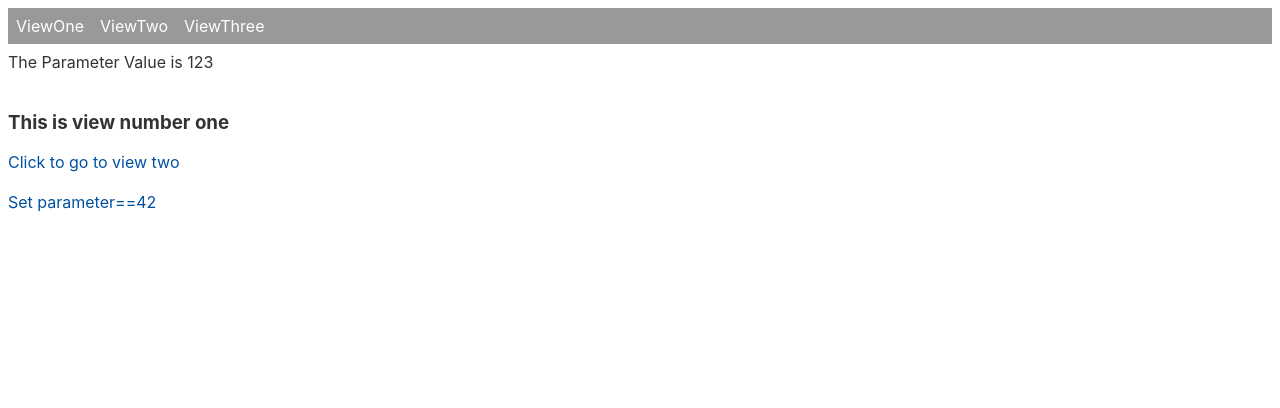
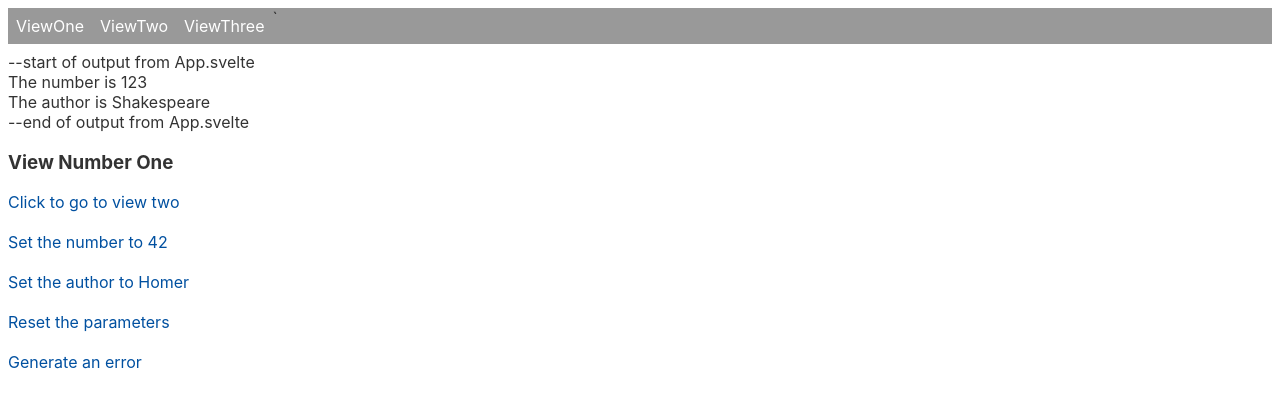
Before and after one commit to ecurbsniktaw/svelte-multiview-template, a Svelte app: page / in a window 1280 px wide. Shown: the top 408 px of the page. Built offline with nearby package versions, Linux system fonts and the light colour scheme.

Commit message:
readme 2

```diff
--- a/src/App.svelte
+++ b/src/App.svelte
@@ -4,30 +4,55 @@
 	import View2  from "./View2.svelte";
 	import View3  from "./View3.svelte";
 
-	// At startup, show the first view and initialize the parameter.
-	let whichView = 'one';
-	let theParam  = "123";
+	// At startup, show the first view and initialize the parameter values.
+	let domView;
+	let domValue = [];
+
+	function resetDisplay () {
+		domView = 'one';
+		domValue['one']  = "123";
+		domValue['two']  = "Shakespeare";
+	}
 
 	function handleClick(event) {
 		let whatHappened = event.detail.what;
 		let whatValue    = event.detail.value;
+
 		if (whatHappened=='switchView') {
-			whichView = whatValue;
+			domView = whatValue;
 		}
+
 		else if (whatHappened=='setValue') {
-			theParam = whatValue;
+			let whatName = event.detail.name;
+			domValue[whatName] = whatValue;
+		}
+
+		else if (whatHappened=='reset') {
+			resetDisplay();
+		}
+
+		else {
+			alert('In function handleClick in App.svelte: incorrect whatHappened value [' +
+			whatHappened +
+			'] when handling a custom mouseclicked event.')
 		}
 	}
+
+	resetDisplay();
+
   </script>
 
   <Navbar on:mouseclicked={handleClick} />
 
-  The Parameter Value is {theParam}<br><br>
+  --start of output from App.svelte<br>
+  The number is {domValue['one']}<br>
+  The author is {domValue['two']}<br>
+  --end of output from App.svelte
 
-  {#if whichView=='one'}
+  {#if domView=='one'}
 	<View1 on:mouseclicked={handleClick} />
 
-  {:else if whichView=='two'}
+  {:else if domView=='two'}
 	<View2 on:mouseclicked={handleClick} />
 
   {:else}
--- a/src/Navbar.svelte
+++ b/src/Navbar.svelte
@@ -2,10 +2,11 @@
     import { createEventDispatcher } from "svelte";
     const dispatch = createEventDispatcher();
 
-    function mouseClicked(what, value) {
+    function mouseClicked(what, value, name) {
         let eventObj = {
             what: what,
-            value: value
+            value: value,
+            name: name
         }
         dispatch("mouseclicked", eventObj);
     }
@@ -19,7 +20,7 @@
           on:click|preventDefault={()=>mouseClicked('switchView', 'one')}>
           ViewOne
         </a>
-    </li>
+    </li>`
 
     <li>
         <a
--- a/src/View1.svelte
+++ b/src/View1.svelte
@@ -2,16 +2,17 @@
     import { createEventDispatcher } from "svelte";
     const dispatch = createEventDispatcher();
 
-    function mouseClicked(what, value) {
+    function mouseClicked(what, value, name) {
         let eventObj = {
             what: what,
-            value: value
+            value: value,
+            name: name
         }
         dispatch("mouseclicked", eventObj);
     }
 </script>
 
-<h3>This is view number one</h3>
+<h3>View Number One</h3>
 
 <a
 href
@@ -23,6 +24,30 @@ Click to go to view two
 
 <a
 href
-on:click|preventDefault={()=>mouseClicked('setValue', '42')}>
-Set parameter==42
+on:click|preventDefault={()=>mouseClicked('setValue', '42', 'one')}>
+Set the number to 42
 </a>
+
+<br><br>
+
+<a
+href
+on:click|preventDefault={()=>mouseClicked('setValue', 'Homer', 'two')}>
+Set the author to Homer
+</a>
+
+<br><br>
+
+<a
+href
+on:click|preventDefault={()=>mouseClicked('reset')}>
+Reset the parameters
+</a>
+
+<br><br>
+
+<a
+href
+on:click|preventDefault={()=>mouseClicked('nothing')}>
+Generate an error
+</a>
--- a/src/View2.svelte
+++ b/src/View2.svelte
@@ -1 +1 @@
-The second view
+<h3>View Number Two</h3>
--- a/src/View3.svelte
+++ b/src/View3.svelte
@@ -2,21 +2,20 @@
     import { createEventDispatcher } from "svelte";
     const dispatch = createEventDispatcher();
 
-    function mouseClicked(what, value) {
+    function mouseClicked(what, value, name) {
         let eventObj = {
             what: what,
-            value: value
+            value: value,
+            name: name
         }
         dispatch("mouseclicked", eventObj);
     }
 </script>
 
-View number 3
-
-<br><br>
+<h3>View Number Three</h3>
 
 <a
 href
-on:click|preventDefault={()=>mouseClicked('setValue', '5968')}>
-Set parameter==5968
+on:click|preventDefault={()=>mouseClicked('setValue', '5968', 'one')}>
+Set the number to 5968
 </a>
```
Also changed, not shown: 1 other file (tests, documents, lock files or other folders).
